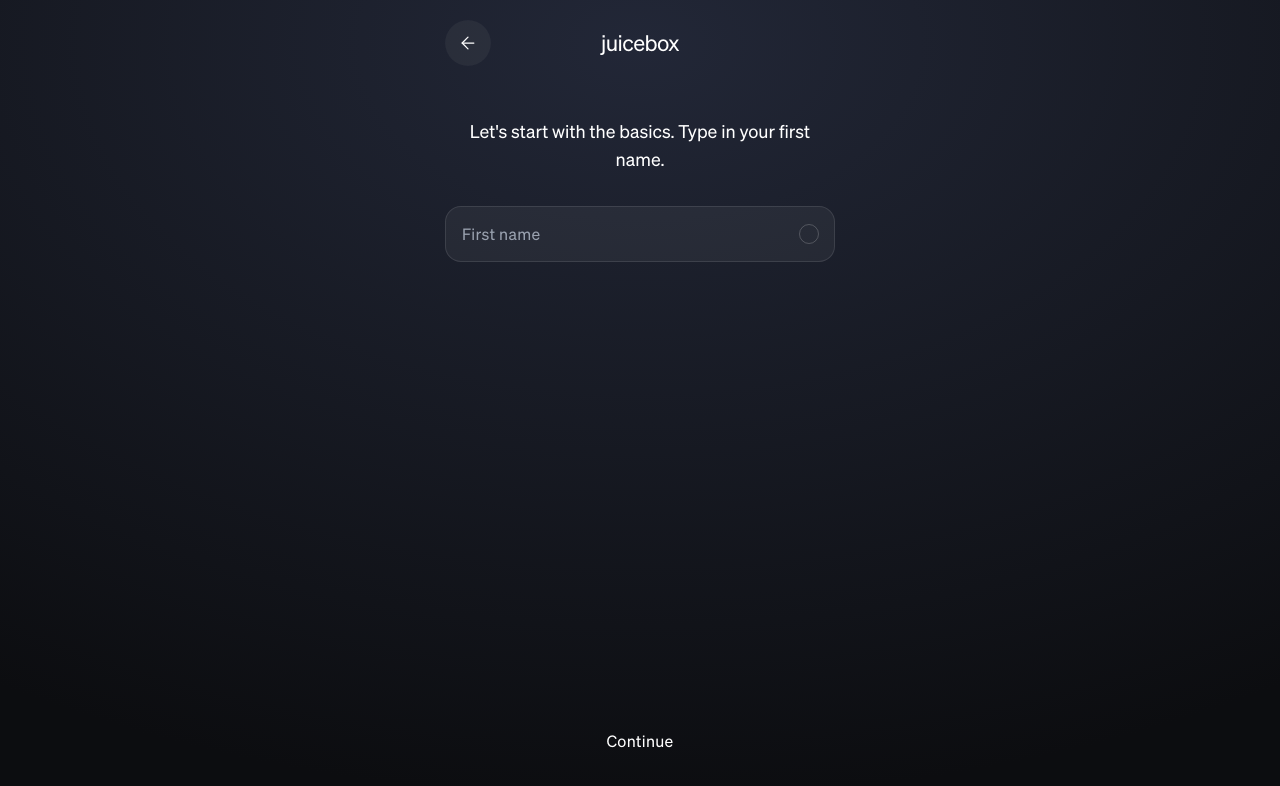
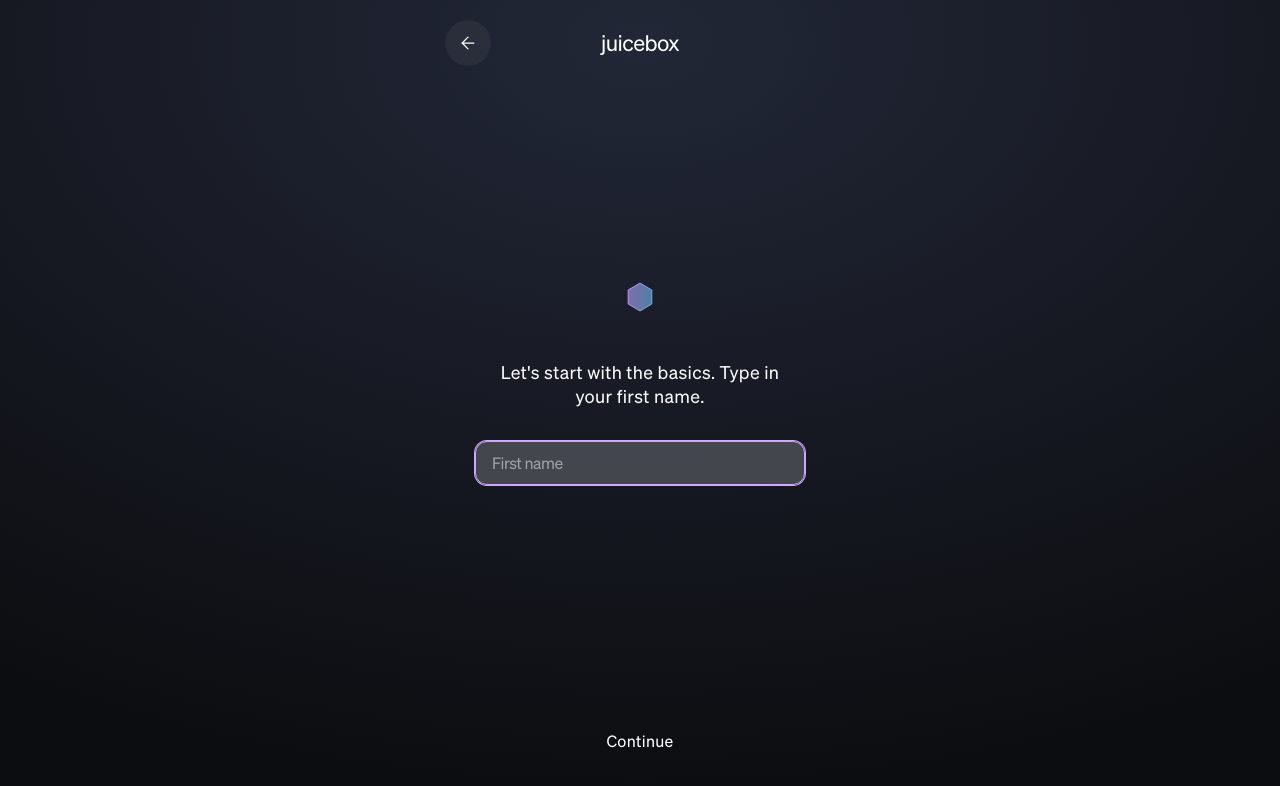
Before and after one commit to chrisimbolon/juicebox-frontend-test, a Next.js app: page /form in a window 1280 px wide. Shown: the top 786 px of the page. Built offline with nearby package versions, Linux system fonts and the light colour scheme.

Commit message:
fix: update input style and behavior

```diff
--- a/src/app/(steps)/form/page.tsx
+++ b/src/app/(steps)/form/page.tsx
@@ -1,4 +1,6 @@
+
 // src/app/(steps)/form/page.tsx
+
 "use client";
 
 import { useState, useEffect, useRef } from "react";
@@ -6,24 +8,38 @@
 import TextInput from "@/components/form/TextInput";
 import CTAButton from "@/components/CTAButton";
 import Header from "@/components/Header";
+import SmallHexagon from "@/components/ui/SmallHexagon";
 import { useRouter } from "next/navigation";
 import { useUser } from "@/context/UserContext";
 
 export default function FormPage() {
   const [step, setStep] = useState(1);
   const [formData, setFormData] = useState({ firstName: "", email: "" });
-  const [errors, setErrors] = useState<{ firstName?: string; email?: string }>({});
+  const [errors, setErrors] = useState<{ firstName?: string; email?: string }>(
+    {}
+  );
 
   const router = useRouter();
   const formRef = useRef<HTMLFormElement>(null);
+  const hexagonRef = useRef<HTMLDivElement>(null);
   const { setUserData } = useUser();
 
   useEffect(() => {
+    // Animate form content
     if (formRef.current) {
       gsap.fromTo(
         formRef.current,
         { opacity: 0, x: 20 },
-        { opacity: 1, x: 0, duration: 0.35 }
+        { opacity: 1, x: 0, duration: 0.35, ease: "power2.out" }
+      );
+    }
+
+    // Animate hexagon
+    if (hexagonRef.current) {
+      gsap.fromTo(
+        hexagonRef.current,
+        { opacity: 0, scale: 0.8, y: -10 },
+        { opacity: 1, scale: 1, y: 0, duration: 0.5, ease: "back.out(1.7)" }
       );
     }
   }, [step]);
@@ -49,26 +65,33 @@
         return;
       }
 
-
+      // Save to context
       setUserData({
         firstName: formData.firstName,
         email: formData.email,
       });
 
-      // Navigate to results
+      // Navigate to confirmation (step 5)
       router.push("/results");
+    }
+  };
+
+  const handleBack = () => {
+    if (step > 1) {
+      setStep(step - 1);
+    } else {
+      router.back();
     }
   };
 
   return (
     <div className="min-h-screen bg-background flex flex-col">
-      <Header onReset={() => router.push("/")} showReset={false} showBack={true} onBack={() => {
-        if (step > 1) {
-          setStep(step - 1);
-        } else {
-          router.back();
-        }
-      }} />
+      <Header
+        onReset={() => router.push("/")}
+        showReset={false}
+        showBack={true}
+        onBack={handleBack}
+      />
 
       <form
         ref={formRef}
@@ -76,12 +99,22 @@
           e.preventDefault();
           handleNext();
         }}
-        className="flex-1 flex flex-col px-5 pb-7"
+        className="flex-1 flex flex-col px-[20px] pb-7"
       >
-        <div className="flex-1 flex flex-col items-center pt-8">
+        {/* Form Content */}
+        <div className="flex-1 flex flex-col items-center justify-center">
+          {/* Small Hexagon at top - EXACTLY as in Figma */}
+          <div
+            ref={hexagonRef}
+            className="mb-12 flex justify-center"
+          >
+            <SmallHexagon size={32} />
+          </div>
+
+          {/* Step 1 - First Name */}
           {step === 1 && (
             <>
-              <h2 className="text-white text-center mb-8 text-lg">
+              <h2 className="text-[#FAFAFA] text-center mb-8 text-[18px] leading-[135%] tracking-[0.02em] font-body max-w-[320px]">
                 Let's start with the basics. Type in your first name.
               </h2>
               <TextInput
@@ -89,16 +122,18 @@
                 value={formData.firstName}
                 onChange={(e) => {
                   setFormData({ ...formData, firstName: e.target.value });
-                  setErrors({}); // Clear error on change
+                  setErrors({});
                 }}
                 error={errors.firstName}
+                autoFocus
               />
             </>
           )}
 
+          {/* Step 2 - Email */}
           {step === 2 && (
             <>
-              <h2 className="text-white text-center mb-8 text-lg">
+              <h2 className="text-[#FAFAFA] text-center mb-8 text-[18px] leading-[135%] tracking-[0.02em] font-body max-w-[320px]">
                 How should we contact you? Type in your email address.
               </h2>
               <TextInput
@@ -107,14 +142,16 @@
                 value={formData.email}
                 onChange={(e) => {
                   setFormData({ ...formData, email: e.target.value });
-                  setErrors({}); // Clear error on change
+                  setErrors({});
                 }}
                 error={errors.email}
+                autoFocus
               />
             </>
           )}
         </div>
 
+        {/* CTA Button */}
         <div className="flex justify-center mt-8">
           <CTAButton type="submit">Continue</CTAButton>
         </div>
--- a/src/components/form/TextInput.tsx
+++ b/src/components/form/TextInput.tsx
@@ -2,46 +2,126 @@
 
 "use client";
 
-import { forwardRef, InputHTMLAttributes } from "react";
+import { InputHTMLAttributes, forwardRef, useState } from "react";
 import { cn } from "@/lib/utils";
+import { Check } from "lucide-react";
 
 interface TextInputProps extends InputHTMLAttributes<HTMLInputElement> {
-  label?: string;
   error?: string;
-  helperText?: string;
+  showIcon?: boolean;
 }
 
 const TextInput = forwardRef<HTMLInputElement, TextInputProps>(
-  ({ label, error, helperText, className, id, ...props }, ref) => {
-    const inputId = id || (label ? label.toLowerCase().replace(/\s+/g, "-") : "input");
+  ({ error, showIcon = true, className, ...props }, ref) => {
+    const [hasValue, setHasValue] = useState(false);
 
     return (
-      <div className="w-full space-y-2">
-        {label && <label htmlFor={inputId} className="block text-sm font-medium tracking-[0.02em]">{label}</label>}
+      <div className="relative w-full max-w-[330px]">
+        {showIcon && hasValue && (
+          <div className="absolute -top-8 left-1/2 transform -translate-x-1/2 z-10">
+            <HexagonIcon />
+          </div>
+        )}
+
+        {/* Input Container */}
         <div className="relative">
           <input
             ref={ref}
-            id={inputId}
             className={cn(
-              "w-full h-[56px] px-4 rounded-[16px]",
-              "bg-[#FFFFFF0D] border border-[#FFFFFF1A]",
-              "text-white placeholder:text-gray-400",
-              "text-[16px] tracking-[0.02em]",
-              "focus:outline-none focus:ring-2 focus:ring-[#8B5CF6] transition-all duration-200",
+              // Base styles
+              "w-full h-[44px]",
+              "px-4",
+              "rounded-[12px]",
+              "text-[16px] leading-[100%] tracking-[-0.028em]",
+              "text-[#FAFAFA]",
+              "placeholder:text-[#FAFAFA] placeholder:opacity-50",
+              "font-body",
+
+
+              "bg-[rgba(255,255,255,0.2)]", // #FFFFFF33 from Figma
+              "backdrop-blur-[20px]",
+
+              // Border
+              "border border-[rgba(255,255,255,0.1)]",
+
+              // Focus states
+              "focus:outline-none focus:border-[#CDAAFF] focus:ring-1 focus:ring-[#CDAAFF]",
+
+              // Transitions
+              "transition-all duration-200",
+
+              // Error state
+              error && "border-red-500 focus:border-red-500 focus:ring-red-500",
+
               className
             )}
+            onChange={(e) => {
+              setHasValue(e.target.value.length > 0);
+              props.onChange?.(e);
+            }}
             {...props}
           />
-          <div className="absolute right-4 top-1/2 -translate-y-1/2">
-            <div className="w-5 h-5 rounded-full border border-[#FFFFFF33]" />
-          </div>
+
+          {hasValue && !error && (
+            <div className="absolute right-3 top-1/2 transform -translate-y-1/2">
+              <div className="w-[30px] h-[30px] rounded-full bg-[rgba(255,255,255,0.1)] flex items-center justify-center">
+                <Check className="w-4 h-4 text-[#67CE67]" />
+              </div>
+            </div>
+          )}
         </div>
-        {error && <p className="text-sm text-red-500 tracking-[0.02em]">{error}</p>}
-        {helperText && !error && <p className="text-sm text-gray-400 tracking-[0.02em]">{helperText}</p>}
+
+        {/* Error message */}
+        {error && (
+          <p className="mt-2 text-sm text-red-400 text-center animate-in fade-in duration-200">
+            {error}
+          </p>
+        )}
       </div>
     );
   }
 );
 
 TextInput.displayName = "TextInput";
+
 export default TextInput;
+
+// Hexagon SVG Component
+function HexagonIcon() {
+  return (
+    <svg
+      width="32"
+      height="32"
+      viewBox="0 0 32 32"
+      fill="none"
+      xmlns="http://www.w3.org/2000/svg"
+      className="animate-in fade-in zoom-in duration-300"
+    >
+      <path
+        d="M16 2L27.8564 9V23L16 30L4.14359 23V9L16 2Z"
+        fill="url(#hexagon-gradient)"
+        fillOpacity="0.8"
+      />
+      <path
+        d="M16 2L27.8564 9V23L16 30L4.14359 23V9L16 2Z"
+        stroke="#CDAAFF"
+        strokeWidth="1"
+        strokeLinecap="round"
+        strokeLinejoin="round"
+      />
+      <defs>
+        <linearGradient
+          id="hexagon-gradient"
+          x1="4.14359"
+          y1="16"
+          x2="27.8564"
+          y2="16"
+          gradientUnits="userSpaceOnUse"
+        >
+          <stop stopColor="#C0A4FF" />
+          <stop offset="1" stopColor="#73BFF9" />
+        </linearGradient>
+      </defs>
+    </svg>
+  );
+}
```
